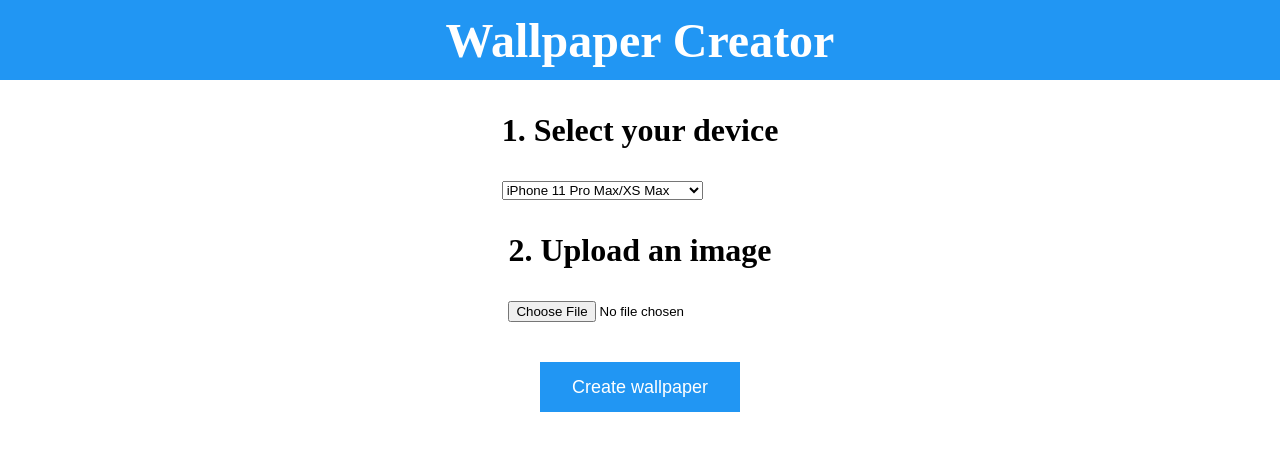
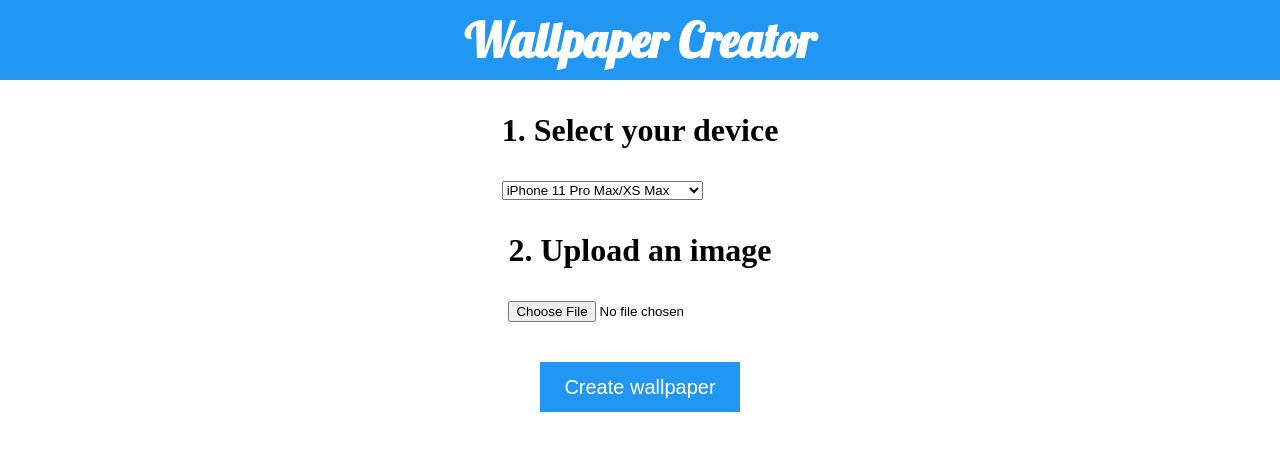
Before and after one commit to dombrant/wallpaper-creator, a website with bundled scripts: page frontend/src/index.html in a window 1280 px wide. Built offline with nearby package versions, Linux system fonts and the light colour scheme.

Commit message:
added lobster font for the header

```diff
--- a/frontend/src/css/style.css
+++ b/frontend/src/css/style.css
@@ -4,6 +4,7 @@ header {
   align-items: center;
   width: 100vw;
   min-height: 10vh;
+  font-family: var(--cursive);
   font-size: 48px;
   font-weight: bold;
   text-align: center;
@@ -43,7 +44,7 @@ button {
   margin-top: 5vh;
   width: 200px;
   height: 50px;
-  font-size: 18px;
+  font-size: 20px;
   color: var(--white);
   background-color: var(--light-blue-primary);
   border: thin;
--- a/frontend/src/css/variables.css
+++ b/frontend/src/css/variables.css
@@ -2,4 +2,5 @@
   --white: #ffffff;
   --light-blue-primary: #2196f3;
   --light-blue-secondary: #8bbaf2;
+  --cursive: "Lobster", cursive;
 }
--- a/frontend/src/index.html
+++ b/frontend/src/index.html
@@ -7,7 +7,10 @@
     <meta name="description" content="" />
     <meta name="author" content="" />
     <link rel="shortcut icon" href="#" />
-
+    <link
+      href="https://fonts.googleapis.com/css2?family=Lobster&display=swap"
+      rel="stylesheet"
+    />
     <!-- build:css -->
     <link rel="stylesheet" href="css/reset.css" />
     <link rel="stylesheet" href="css/variables.css" />
```
Also changed, not shown: frontend/dist/index.html, frontend/dist/style.min.css.
